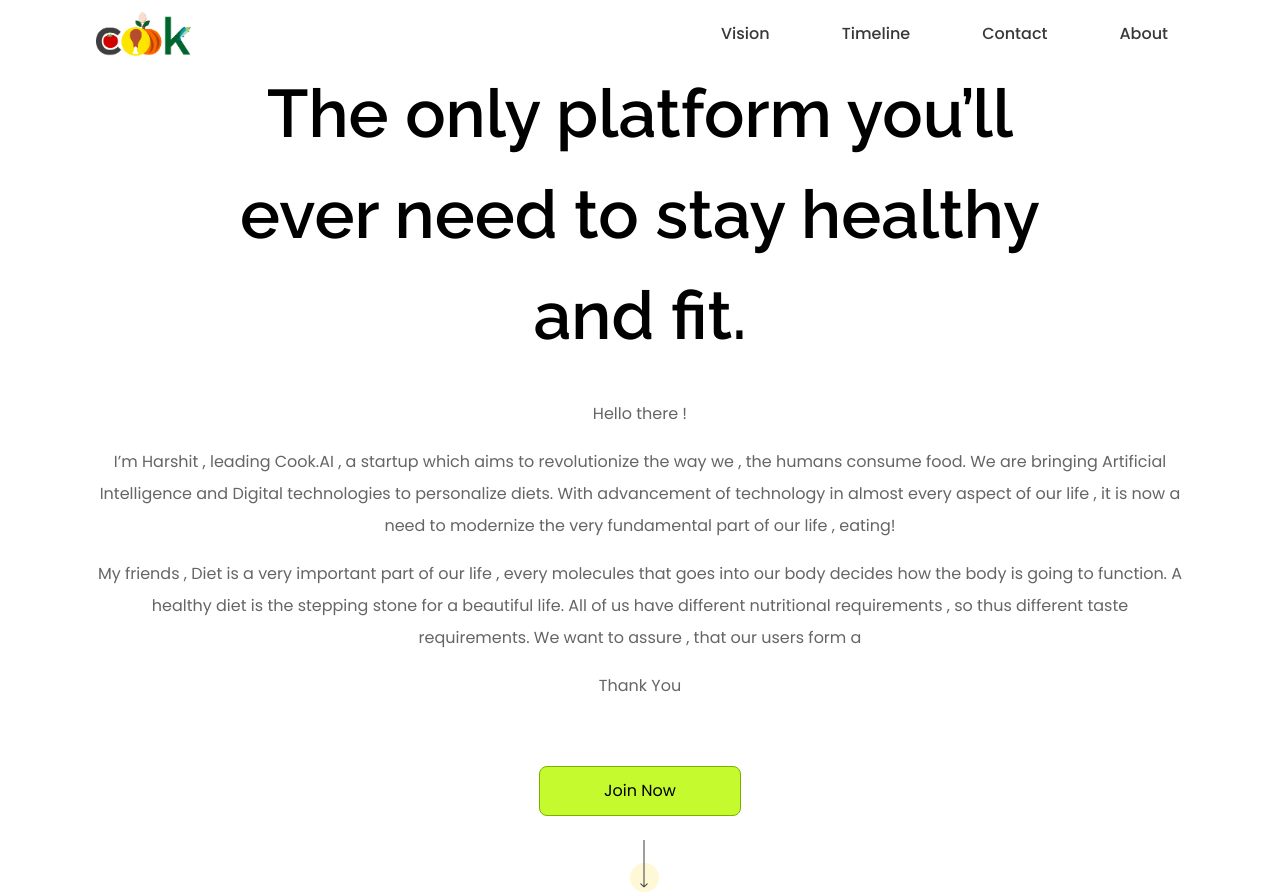
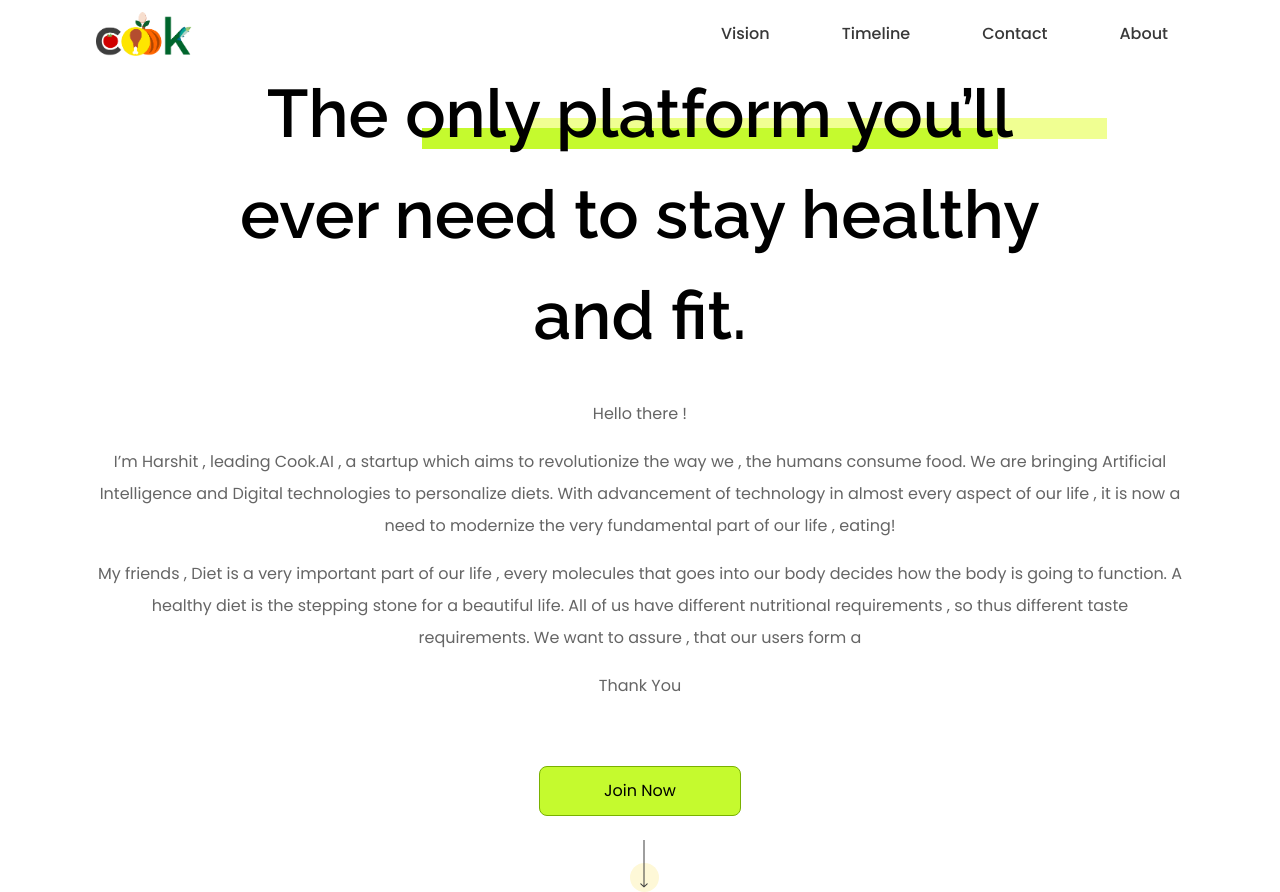
Before and after one commit to dibkb/cookai, a React (Vite) app: page / in a window 1280 px wide. Built offline with nearby package versions, Linux system fonts and the light colour scheme.

Commit message:
homepage responsove

```diff
--- a/src/components/Home/Home.jsx
+++ b/src/components/Home/Home.jsx
@@ -11,11 +11,11 @@ const Home = () => {
   return (
     <main className="mt-16 px-4 lg:px-12 xl:px-24 2xl:px-64">
       <div className={styles["heading"]}>
-        <h1 className="self-center w-full text-[2.7rem] md:text-[3.6rem] sm:max-w-2xl  md:max-w-3xl  text lg:text-[4.2rem] font-raleway font-semibold text-center select-none lg:max-w-4xl">
+        <h1 className="self-center w-full text-[2.7rem] md:text-[3.6rem] sm:max-w-2xl  md:max-w-3xl  text lg:text-[4.2rem] font-raleway font-semibold text-center lg:max-w-4xl">
           The only platform you’ll ever need to stay healthy and fit.
         </h1>
-        <small className={""}></small>
-        <small className={""}></small>
+        <small className={styles.underline__1}></small>
+        <small className={styles.underline__2}></small>
       </div>
       <section className="mt-8 text-center text-base text-cookTextLight leading-8 flex flex-col gap-4">
         <p>Hello there !</p>
--- a/src/components/Home/home.module.css
+++ b/src/components/Home/home.module.css
@@ -2,23 +2,22 @@
   position: relative;
   display: flex;
   flex-direction: column;
+  user-select: none;
 }
 .underline__1,
 .underline__2 {
   position: absolute;
   z-index: -2;
-  top: 54px;
-  left: 29%;
+  top: 24%;
+  left: 34%;
   height: 21px;
-  width: 48%;
-  @apply bg-cookLightYellow;
+  @apply bg-cookLightYellow lg:w-[36rem] lg:left-[40%] w-[18rem] left-[18%] top-[18%];
 }
 .underline__2 {
   z-index: -1;
-  top: 60px;
-  left: 27%;
+  top: 21%;
+  left: 30%;
   height: 21px;
-  width: 42%;
   @apply bg-cookLime;
 }
 .downArrow__container {
--- a/src/components/Navbar/Navbar.jsx
+++ b/src/components/Navbar/Navbar.jsx
@@ -15,7 +15,7 @@ const Navbar = () => {
     );
   });
   return (
-    <nav className="z-10 fixed top-0 w-full px-4 lg:px-12 xl:px-24 2xl:px-64">
+    <nav className="z-10 fixed top-0 w-full px-4 lg:px-12 xl:px-24 2xl:px-64 bg-white pb-4">
       <div className="flex items-center justify-between mt-3 relative">
         <img src={logo} alt="" width={97} className="select-none" />
         <div className="hidden gap-10 md:flex">{navItems}</div>
```
